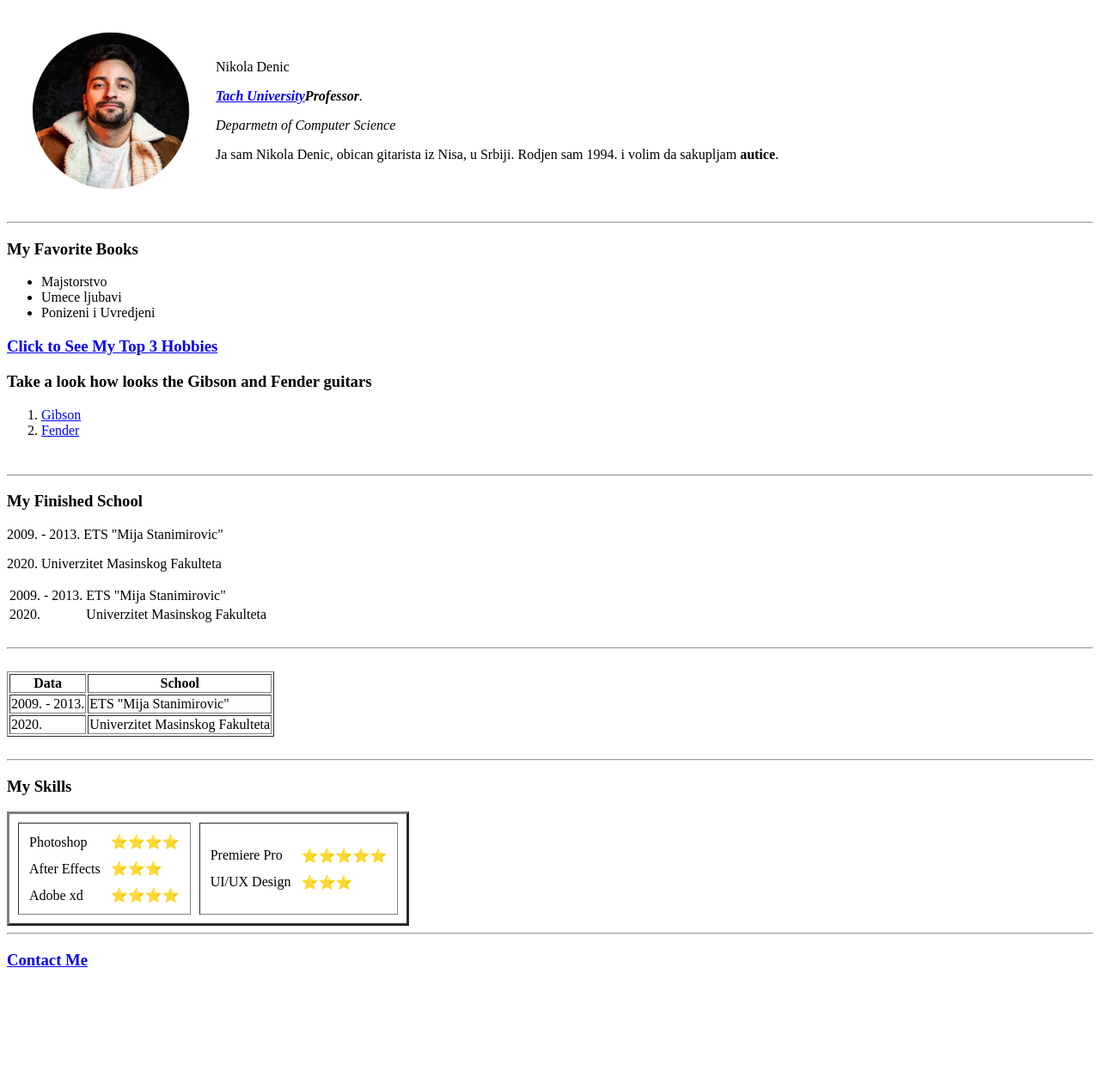
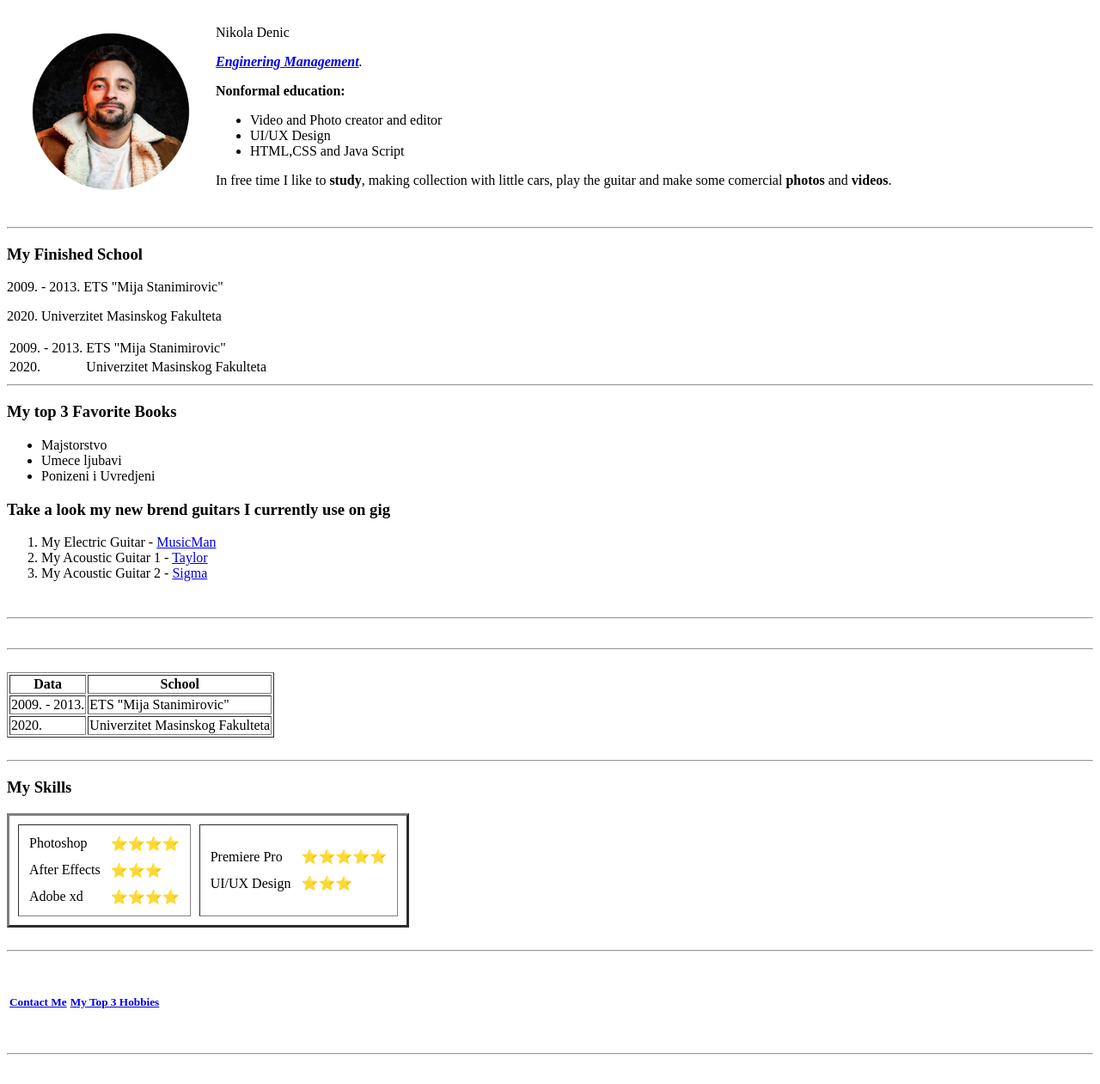
Before and after one commit to NikolaDenich/cv, a plain HTML site: page index.html in a window 1280 px wide. Shown: the whole page at 86% size. Before the commit the page ends 1147 px from the top, so only its background shows below. Drawn offline with Linux system fonts and the light colour scheme.

Commit message:
Update index.html

```diff
--- a/index.html
+++ b/index.html
@@ -1,50 +1,59 @@
+<!DOCTYPE html>
 <html lang="en" dir="ltr">
   <head>
     <meta charset="utf-8">
-    <title>🎙RAMONDA Duo</title>
+    <title>Nikola Denic</title>
   </head>
   <body>
     <table cellspacing="20">
       <tr>
         <td><img src="ja krug.png" alt="Slika Nikole Denica" height="200"></td>
-        <td>Nikola Denic<p><em><strong><a href="http://www.masfak.ni.ac.rs/index.php/sr/">Tach University</a>Professor</strong>.</em></p>
-          <p><em>Deparmetn of Computer Science</em></p>
-          <p>Ja sam Nikola Denic, obican gitarista iz Nisa, u Srbiji. Rodjen sam 1994. i volim da sakupljam <strong>autice</strong>.</td>
+        <td>Nikola Denic<p><em><strong><a href="http://www.masfak.ni.ac.rs/index.php/sr/">Enginering Management</a></strong>.</em></p>
+          <p><strong>Nonformal education:</strong></p>
+          <ul>
+            <li>Video and Photo creator and editor</li>
+            <li>UI/UX Design</li>
+            <li>HTML,CSS and Java Script</li>
+          </ul>
+          <p>In free time I like to <strong>study</strong>, making collection with little cars, play the guitar and make some comercial <strong>photos</strong> and <strong>videos</strong>.</td>
       </tr>
     </table>
+    <hr>
 
+    <h3>My Finished School</h3>
+    <p>2009. - 2013. ETS "Mija Stanimirovic"</p>
+    <p>2020. Univerzitet Masinskog Fakulteta</p>
+    <table>
+      <tr>
+        <td>2009. - 2013.</td>
+        <td> ETS "Mija Stanimirovic"</td>
+      </tr>
+      <td>2020.</td>
+      <td>Univerzitet Masinskog Fakulteta</td>
+    </tr>
+    </table>
 
       <hr>
-    <h3><strong>My Favorite Books</strong></h3>
+    <h3><strong>My top 3 Favorite Books</strong></h3>
       <ul>
        <li>Majstorstvo</li>
        <li>Umece ljubavi</li>
        <li>Ponizeni i Uvredjeni</li>
       </ul>
-      <h3><a href="hobbies.html">Click to See My Top 3 Hobbies</a></h3>
 
-      <h3>Take a look how looks the Gibson and Fender guitars</h3>
+      <h3>Take a look my new brend guitars I currently use on gig</h3>
         <ol>
-          <li><a href="https://www.gibson.com/en-US/">Gibson</a></li>
-          <li><a href="https://www.fender.com/en/">Fender</a></li>
+          <li>My Electric Guitar - <a href="https://www.music-man.com/instruments/guitars/axis-super-sport">MusicMan</a></li>
+          <li>My Acoustic Guitar 1 - <a href="https://www.taylorguitars.com/guitars/acoustic/214ce-k-dlx-0">Taylor</a></li>
+          <li>My Acoustic Guitar 2 - <a href="https://www.mitrosmusic.com/proizvod/22230-Sigma-DMC-4E/">Sigma</a></li>
         </ol>
 
         <br>
         <hr>
-      <h3>My Finished School</h3>
-      <p>2009. - 2013. ETS "Mija Stanimirovic"</p>
-      <p>2020. Univerzitet Masinskog Fakulteta</p>
-      <table>
-        <tr>
-          <td>2009. - 2013.</td>
-          <td> ETS "Mija Stanimirovic"</td>
-        </tr>
-        <td>2020.</td>
-        <td>Univerzitet Masinskog Fakulteta</td>
-      </tr>
-      </table>
+
       <br>
       <hr>
+
       <br>
 
       <table border="1px">
@@ -106,9 +115,20 @@
             </td>
           </tr>
         </table>
-       <hr>
-        <h3><a href="contact.html">Contact Me</a></h3>
+        <br>
+        <hr>
+        <br>
+        <table>
+          <tr>
+            <td><h5><a href="contact.html">Contact Me</a></h5>
+            </td>
+            <td><h5><a href="hobbies.html">My Top 3 Hobbies</a></h5></td>
+          </tr>
 
+       </table>
+            <br>
+            <hr>
+            <br>
 
 
 
```
